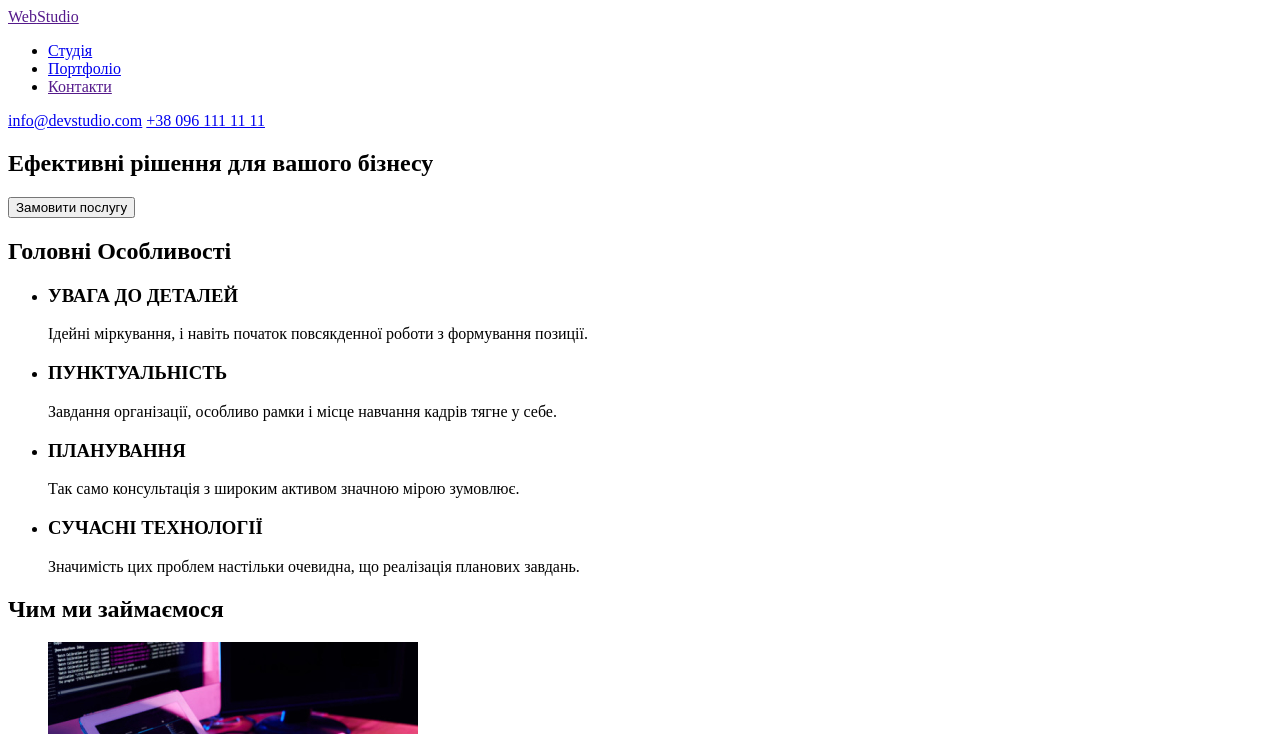
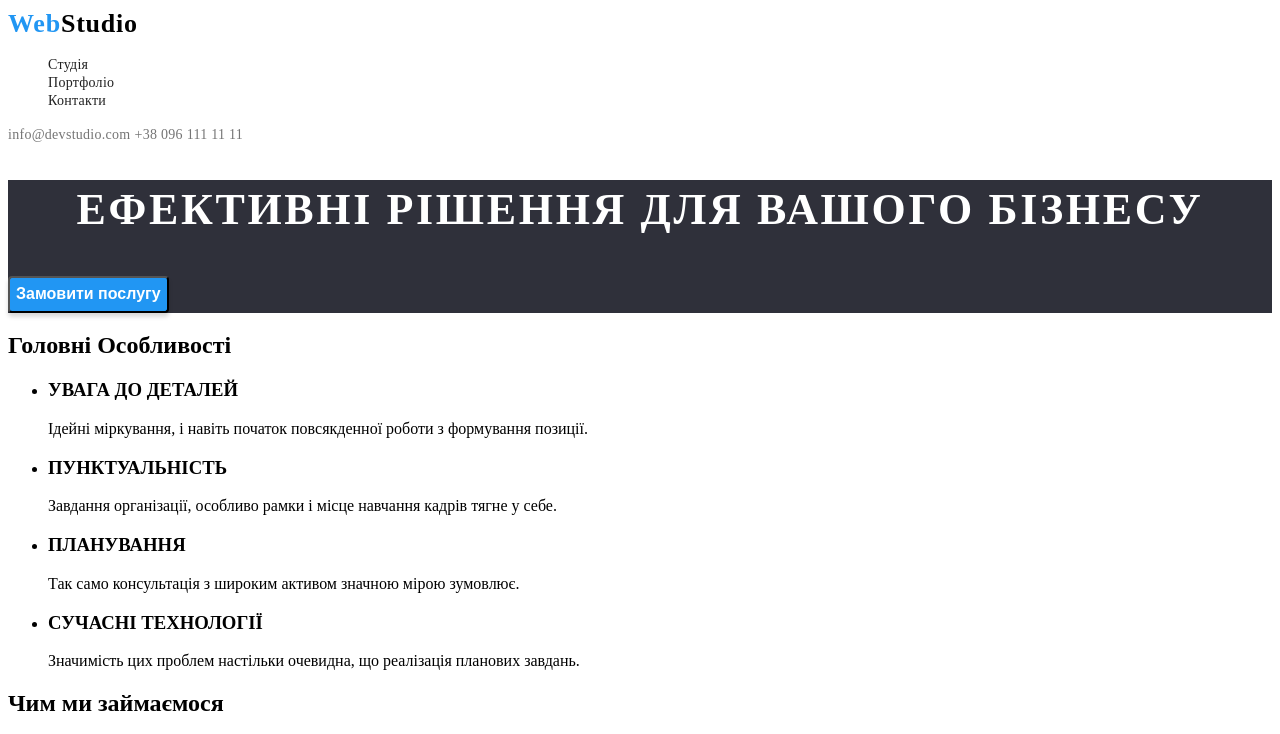
Before and after one commit to EvdokimovJeka/goit-markup-hw-02, a plain HTML site: page index.html in a window 1280 px wide. Shown: the top 734 px of the page. Drawn offline with Linux system fonts and the light colour scheme.

Commit message:
Добавляет классы подключает шрифт

```diff
--- a/css/style.css
+++ b/css/style.css
@@ -0,0 +1,99 @@
+:root {
+    --primary-text-color:#757575;
+    --title-text-color:#212121;
+    --accent-color:#2196F3;
+    --primary-bg-color: #2F303A ;
+    --secondary-bg-color:#ffffff;
+}
+
+body {
+    font-family: Roboto sans-serif;
+}
+
+.list {
+    list-style: none;
+}
+
+.link {
+    text-decoration: none;
+}
+
+        /*  header */
+
+.page-header {
+    background-color: var(--secondary-bg-color);
+}
+
+.header-logo {
+    font-family: Raleway sans-serif;
+    font-weight: 700;
+    font-size: 26px;
+    line-height:1.2;
+    letter-spacing: 0.03em;
+    color:var(--accent-color);
+
+}
+.accent-logo {
+    color: #000000;
+}
+
+
+
+.nav-link {
+    font-weight: 500;
+    font-size: 14px;
+    line-height: 1.15;
+    letter-spacing: 0.02em;
+    color:var(--title-text-color);
+    }
+
+
+.auth-link {
+    font-weight: 500;
+    font-size: 14px;
+    line-height: 1.15;
+    letter-spacing: 0.02em;
+    color:var(--primary-text-color);
+}
+
+.nav-link:hover,
+.auth-link:hover,
+.nav-link:focus,
+.auth-link:focus {
+color: var(--accent-color);
+}
+
+              /*  header */
+
+              /* hero  */
+    .hero {
+        background-color: var(--primary-bg-color);
+
+    }
+    .hero-title {
+        font-weight: 900;
+        font-size: 44px;
+        line-height: 1.36;
+        text-align: center;
+        letter-spacing: 0.06em;
+        text-transform: uppercase;
+        color:var(--secondary-bg-color);
+    }
+    .btn {
+        font-weight: 700;
+        font-size: 16px;
+        line-height: 1.88;
+        color: var(--secondary-bg-color);
+        background-color: var(--accent-color);
+        box-shadow: 0px 4px 4px rgba(0, 0, 0, 0.15);
+        border-radius: 4px;
+        cursor: pointer;
+    }
+
+    .btn:hover,
+    .btn:focus  {
+        color: var(--secondary-bg-color);
+        background-color: #188CE8;;
+        box-shadow: 0px 4px 4px rgba(0, 0, 0, 0.15);
+        border-radius: 4px;
+    }
--- a/index.html
+++ b/index.html
@@ -5,37 +5,40 @@
     <meta http-equiv="X-UA-Compatible" content="IE=edge" />
     <meta name="viewport" content="width=device-width, initial-scale=1.0" />
     <title>Document</title>
+    <link rel="preconnect" href="https://fonts.googleapis.com">
+    <link rel="preconnect" href="https://fonts.gstatic.com" crossorigin>
+    <link href="https://fonts.googleapis.com/css2?family=Raleway:wght@700&family=Roboto:wght@400;500;700;900&display=swap" rel="stylesheet">
     <link rel="stylesheet" href="./CSS/style.css" />
   </head>
   <body>
     <!--Шапка сайту -->
     <header class="page-header">
-      <a href="" class="headre-logo"
-        ><span class="accent-logo">Web</span>Studio</a
+      <a href="" class="header-logo link"
+        >Web<span class="accent-logo">Studio</span></a
       >
       <nav class="site-nav">
-        <ul class="nav-list">
-          <li>
-            <a href="./index.html" class="nav-link">Студія</a>
+        <ul class="nav-list list">
+          <li class="nav-item">
+            <a href="./index.html" class="nav-link link">Студія</a>
           </li>
-          <li>
-            <a href="./portfolio.html" class="nav-link">Портфоліо</a>
+          <li class="nav-item">
+            <a href="./portfolio.html" class="nav-link link">Портфоліо</a>
           </li>
-          <li>
-            <a href="" class="nav-link">Контакти</a>
+          <li class="nav-item">
+            <a href="" class="nav-link link">Контакти</a>
           </li>
         </ul>
       </nav>
-      <a href="mailto:info@devstudio.com" class="auth-link"
+      <a href="mailto:info@devstudio.com" class="auth-link link"
         >info@devstudio.com</a
       >
-      <a href="tel:+380961111111" class="auth-link">+38 096 111 11 11</a>
+      <a href="tel:+380961111111" class="auth-link link">+38 096 111 11 11</a>
     </header>
     <main>
       <!--Герой-->
       <section class="hero">
         <h1 class="hero-title">Ефективні рішення для вашого бізнесу</h1>
-        <button type="button" class="button">Замовити послугу</button>
+        <button type="button" class="btn">Замовити послугу</button>
       </section>
       <!--Особливості-->
       <section class="features">
@@ -119,23 +122,23 @@
     <!--Підвал сайту-->
     <footer class="page-footer">
       <a href="/" class="footer-logo"
-        ><span class="accent-logo">Web</span>Studio</a
+        >Web<span class="accent-logo">Studio</span></a
       >
       <address class="address">
         <ul class="address-list">
-          <li>
-            <a
+          <li class="address-item">
+            <a class="address-link"
               href="https://www.google.com/maps/d/viewer?mid=10uSM3H-mIU3GznYo2szRIEphczw&hl=en_US&ll=50.42732700000001%2C30.538092&z=17"
               target="_blank"
               rel="noopener noreferrer"
               >м. Київ, пр-т Лесі Українки, 26</a
             >
           </li>
-          <li>
-            <a href="mailto:info@devstudio.com">info@devstudio.com</a>
+          <li class="address-item">
+            <a class="footer-auth" href="mailto:info@devstudio.com">info@devstudio.com</a>
           </li>
-          <li>
-            <a href="tel:+380961111111">+38 096 111 11 11</a>
+          <li class="address-item">
+            <a class="footer-auth" href="tel:+380961111111">+38 096 111 11 11</a>
           </li>
         </ul>
       </address>
```
Also changed, not shown: portfolio.html (+21 -18 lines).
